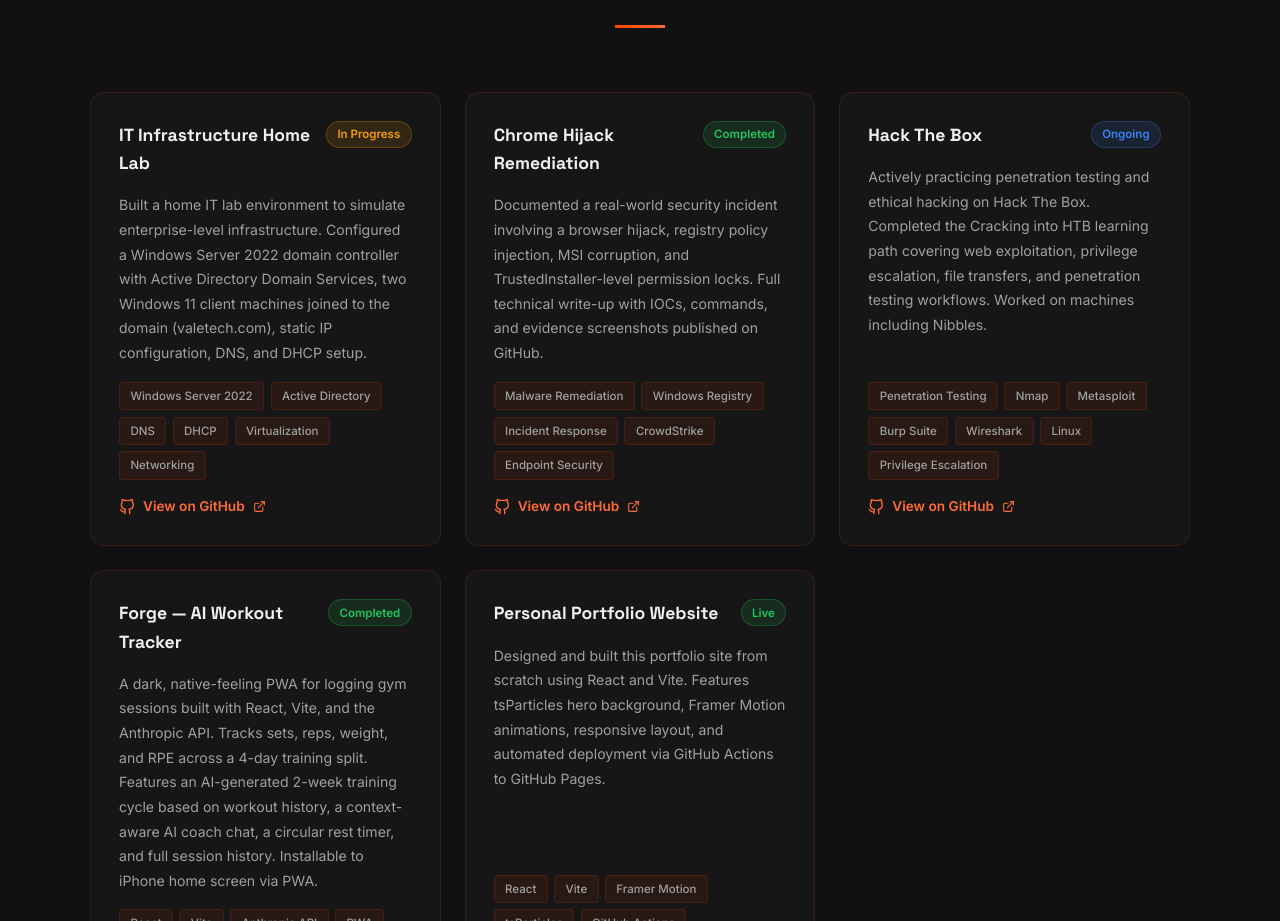
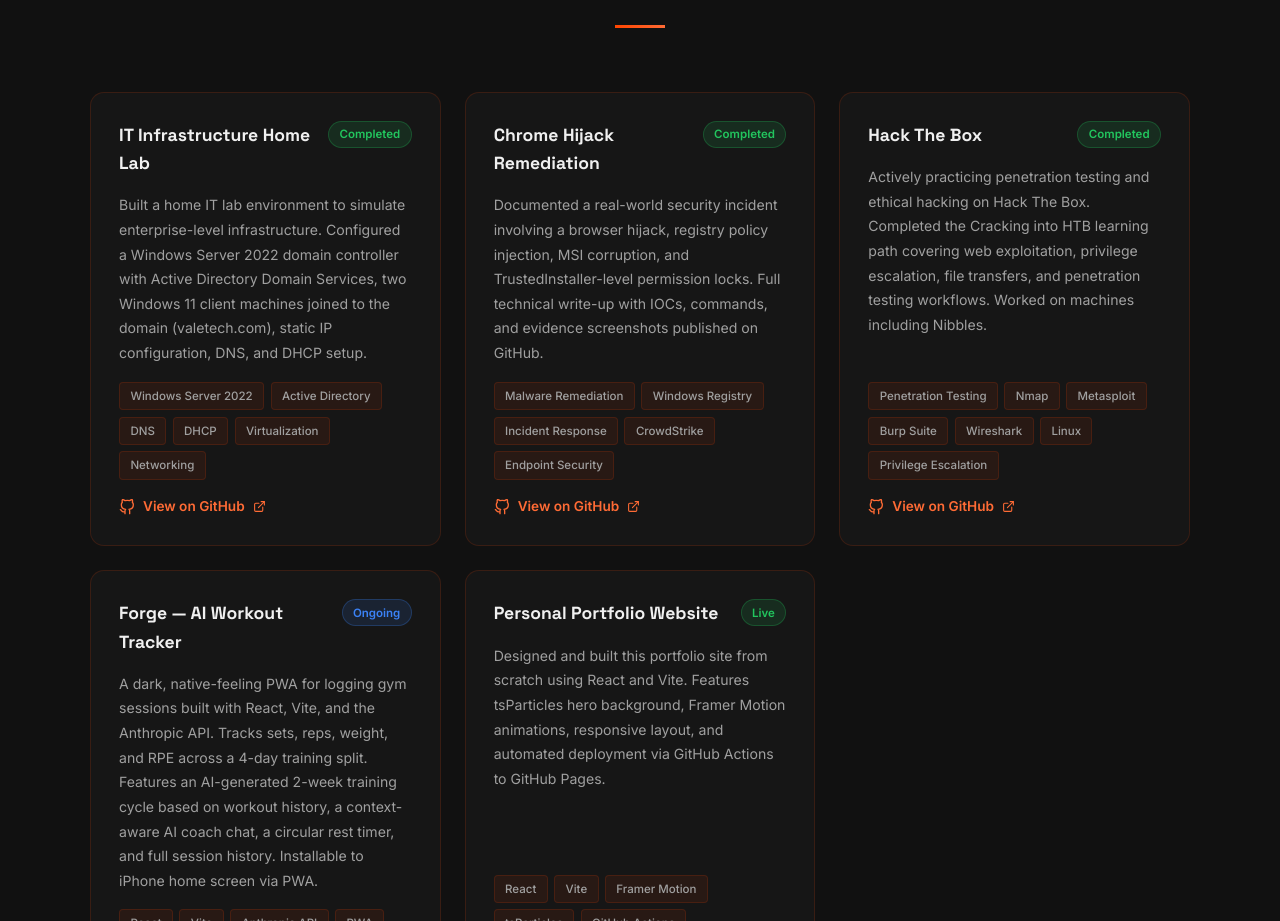
Before and after one commit to ValeriuTarlev/valeriutarlev.github.io, a React (Vite) app: page / in a window 1280 px wide. Shown: the part 3606-4527 px from the top of the page. Built offline with nearby package versions, Linux system fonts and the light colour scheme.

Commit message:
fix: update project statuses — IT lab and HTB completed, Forge ongoing

```diff
--- a/src/components/Projects.jsx
+++ b/src/components/Projects.jsx
@@ -8,8 +8,8 @@ const projects = [
     description: 'Built a home IT lab environment to simulate enterprise-level infrastructure. Configured a Windows Server 2022 domain controller with Active Directory Domain Services, two Windows 11 client machines joined to the domain (valetech.com), static IP configuration, DNS, and DHCP setup.',
     tags: ['Windows Server 2022', 'Active Directory', 'DNS', 'DHCP', 'Virtualization', 'Networking'],
     github: 'https://github.com/ValeriuTarlev/lab_simulation_it_admin',
-    status: 'In Progress',
-    statusColor: '#f59e0b',
+    status: 'Completed',
+    statusColor: '#22c55e',
   },
   {
     title: 'Chrome Hijack Remediation',
@@ -24,16 +24,16 @@ const projects = [
     description: 'Actively practicing penetration testing and ethical hacking on Hack The Box. Completed the Cracking into HTB learning path covering web exploitation, privilege escalation, file transfers, and penetration testing workflows. Worked on machines including Nibbles.',
     tags: ['Penetration Testing', 'Nmap', 'Metasploit', 'Burp Suite', 'Wireshark', 'Linux', 'Privilege Escalation'],
     github: 'https://github.com/ValeriuTarlev/htb-cracking-path',
-    status: 'Ongoing',
-    statusColor: '#3b82f6',
+    status: 'Completed',
+    statusColor: '#22c55e',
   },
   {
     title: 'Forge — AI Workout Tracker',
     description: 'A dark, native-feeling PWA for logging gym sessions built with React, Vite, and the Anthropic API. Tracks sets, reps, weight, and RPE across a 4-day training split. Features an AI-generated 2-week training cycle based on workout history, a context-aware AI coach chat, a circular rest timer, and full session history. Installable to iPhone home screen via PWA.',
     tags: ['React', 'Vite', 'Anthropic API', 'PWA', 'AI', 'Vercel'],
     github: 'https://github.com/ValeriuTarlev/forge-workout',
-    status: 'Completed',
-    statusColor: '#22c55e',
+    status: 'Ongoing',
+    statusColor: '#3b82f6',
   },
   {
     title: 'Personal Portfolio Website',
```
